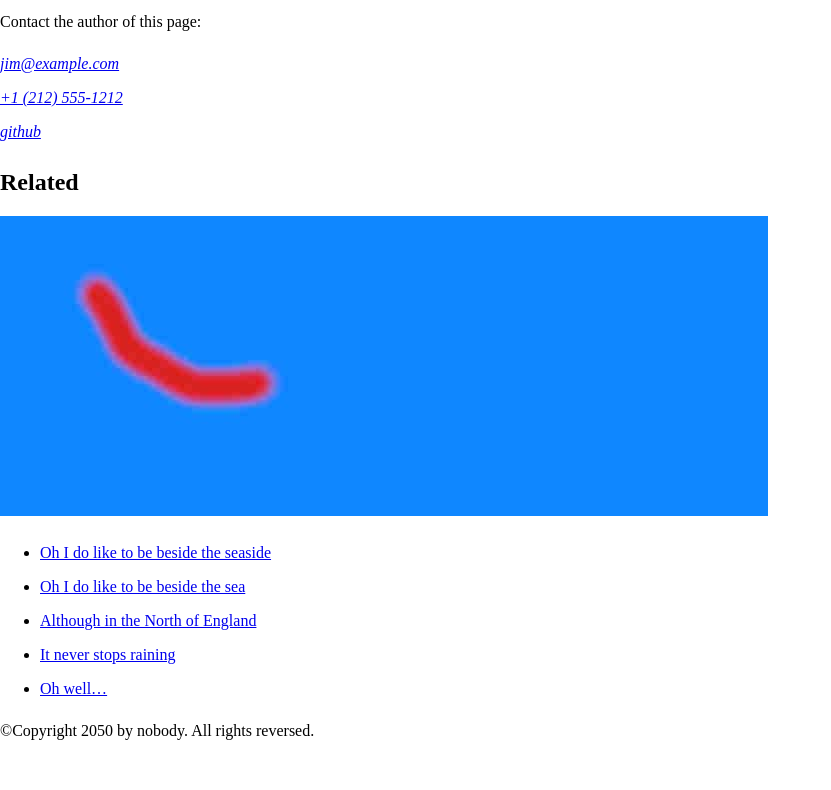
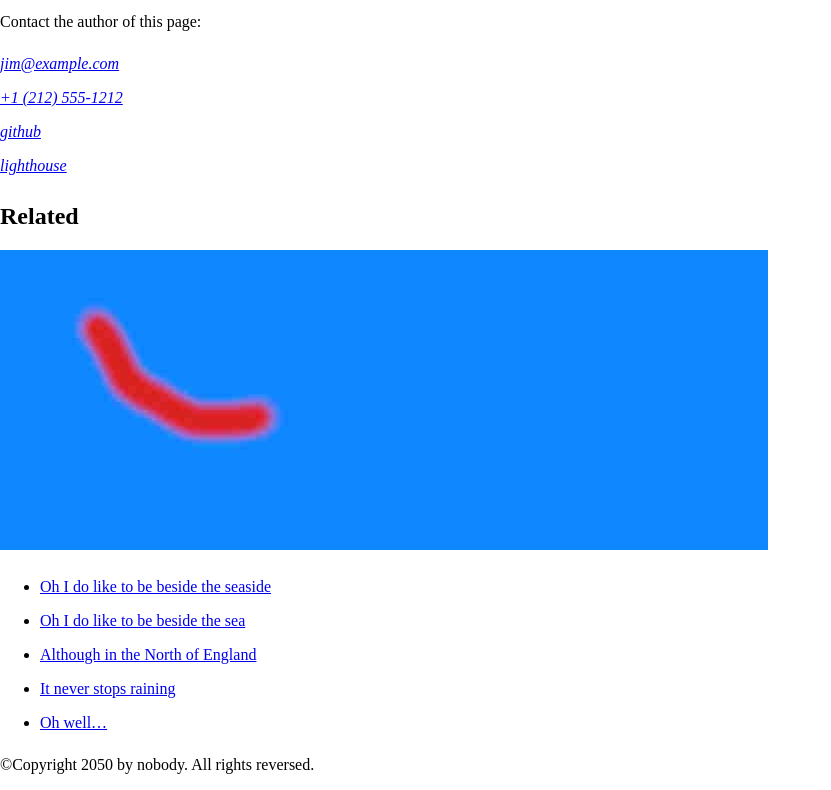
Before and after one commit to justinstander/haasandmilan, a website: page index.html in a window 1280 px wide. Shown: the part 811-1601 px from the top of the page, without its empty margins (0-831 px from the left). Before the commit the page ends 1567 px from the top, so only its background shows below. Drawn offline with Linux system fonts and the light colour scheme.

Commit message:
link to report

```diff
--- a/index.html
+++ b/index.html
@@ -117,6 +117,7 @@
                     <a href="mailto:jim@example.com">jim@example.com</a>
                     <a href="tel:+15551212">+1 (212) 555‑1212</a>
                     <a href="https://github.com/justinstander/haasandmilan" target="_blank">github</a>
+                    <a href="haasandmilan-com-lighthouse-expanded.pdf" target="_blank">lighthouse</a>
                 </address>
             </section>
         </article>
```
